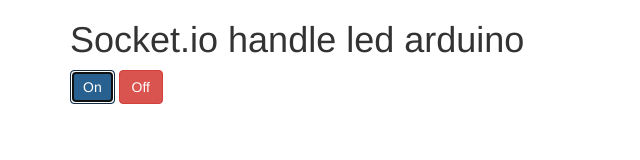
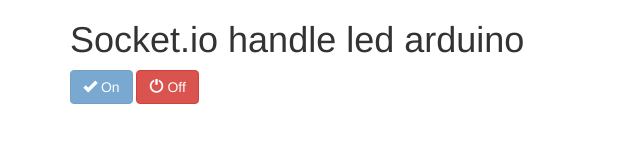
Before and after one commit to h4rm41n/node-arduino-firmata-protocol, a website: page index.html in a window 1280 px wide. Both pictures are taken after a click on the button "On". Shown: the whole page, without its empty margins (0-640 px from the left). Drawn offline with nearby package versions, Linux system fonts and the light colour scheme; no server answers.

Commit message:
Commit sebelum solat

```diff
--- a/index.html
+++ b/index.html
@@ -20,8 +20,8 @@
 	<body>
 	<div class="container">
 		<h1>Socket.io handle led arduino</h1>
-		<button type="button" class="btn btn-primary" id="on">On</button>
-		<button type="button" class="btn btn-danger" id="off">Off</button>
+		<button type="button" class="btn btn-primary" id="on"><i class="glyphicon glyphicon-ok"></i> On</button>
+		<button type="button" class="btn btn-danger" disabled id="off"><i class="glyphicon glyphicon-off"></i> Off</button>
 		<div id="show"></div>
 	</div>
 
@@ -36,13 +36,18 @@
  			socket.on('cuap', function(data){
  				$("#show").html(data);
  			})
+
  			$('#on').on('click', function(){
  				socket.emit('on');
+ 				$(this).attr('disabled',true);
+ 				$("#off").attr('disabled',false);
  				console.log('on');
  			});
 
  			$('#off').on('click', function(){
  				socket.emit('off');
+ 				$(this).attr('disabled',true);
+ 				$("#on").attr('disabled',false);
  				console.log('off');
  			});
  		</script>
```
